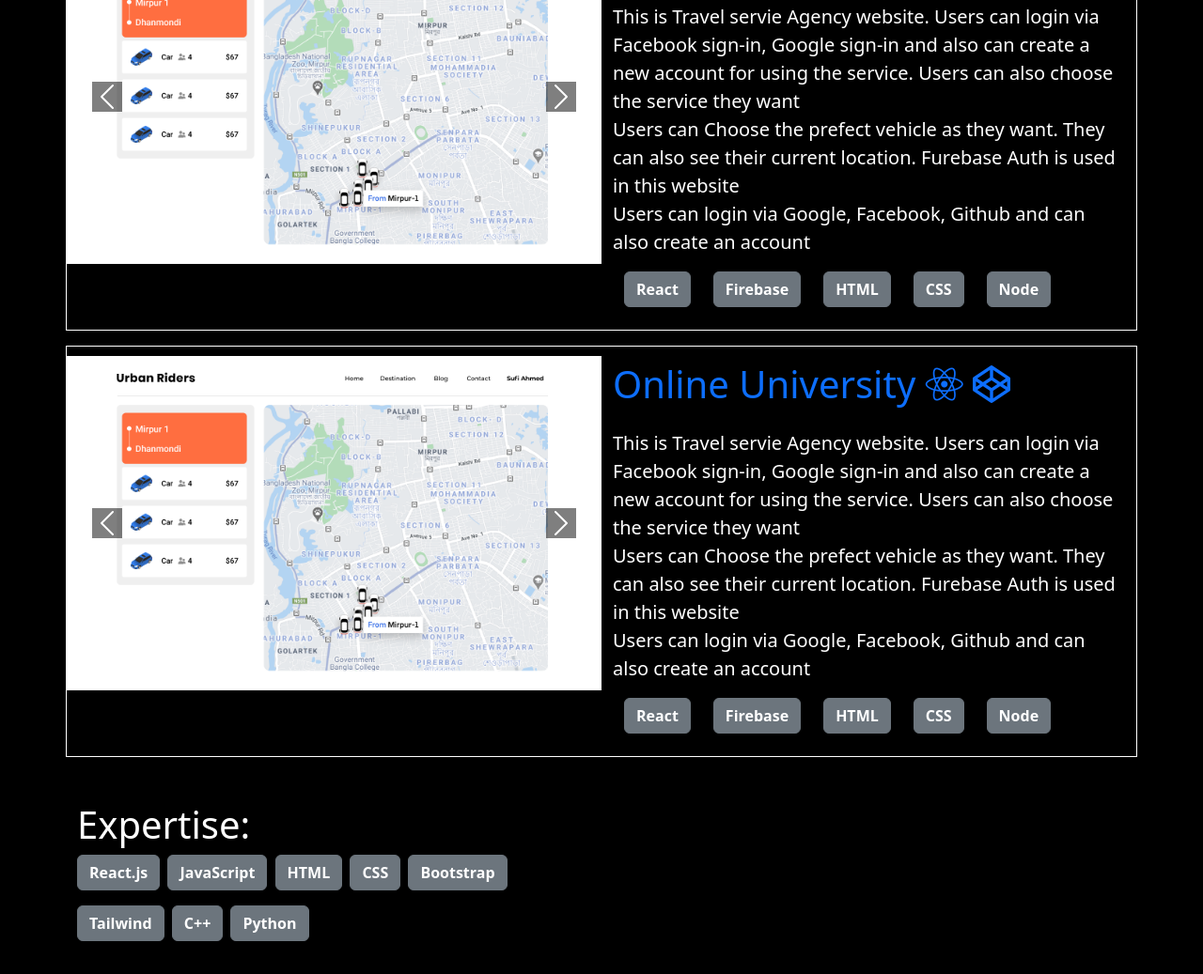
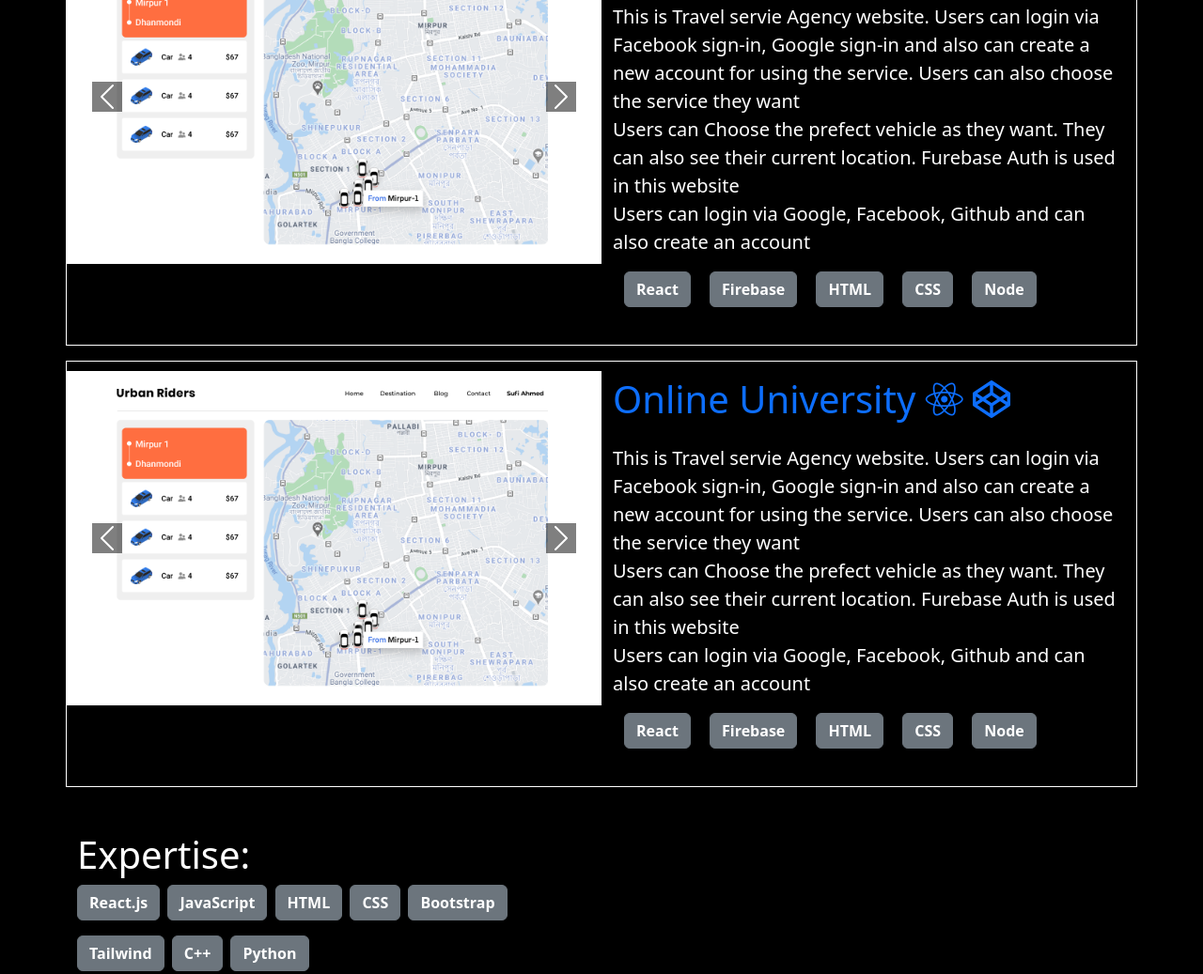
Before and after one commit to anonnoy-oniket/Portfolio, a plain HTML site: page index.html in a window 1280 px wide. Shown: the part 1037-2074 px from the top of the page at 94% size. Drawn offline with nearby package versions, Linux system fonts and the light colour scheme.

Commit message:
wah wah wah

```diff
--- a/index.html
+++ b/index.html
@@ -52,19 +52,23 @@
                     <p class="fs-4">I'm an enthusiastic JavaScript developer with knowing framework for the frontend and
                         backend. I know basic Java and MySQL. I'm also passionate about competitive programming
                     </p>
-                    <div class="d-flex gap-4 py-4">
+                    <div class="d-flex flex-column flex-lg-row gap-4 py-4">
+                        <div class="d-flex gap-4">
                             <a href="https://github.com/anonnoy-oniket" target="_blank"><i
                                     class="fa-brands fa-github fs-1"></i></a>
                             <a href="https://www.linkedin.com/in/a-oniket/" target="_blank"><i
                                     class="fa-brands fa-linkedin fs-1"></i></a>
                             <a href="https://www.twitter.com" target="_blank"><i
                                     class="fa-brands fa-x-twitter fs-1"></i></a>
+                        </div>
+                        <div>
                             <a href="projects-img/Anonnoy_Oniket_CV.pdf" target="_blank"" class=" cv-download">
                                 <button type="button"
                                     class="btn btn-info d-flex align-items-center justify-content-center gap-3">
                                     Resume <i class="fa-solid fa-download download-btn"></i>
                                 </button>
                             </a>
+                        </div>
                     </div>
                 </div>
                 <div class="col-12 col-lg-4">
@@ -109,12 +113,12 @@
                                 as they want. They can also see their current location. Furebase Auth is used in
                                 this website <br>Users can login via Google, Facebook, Github and can also create an
                                 account</p>
-                            <div class="container-fluid d-flex gap-4 pb-4">
-                                <button type="button" class="btn btn-secondary">React</button>
-                                <button type="button" class="btn btn-secondary">Firebase</button>
-                                <button type="button" class="btn btn-secondary">HTML</button>
-                                <button type="button" class="btn btn-secondary">CSS</button>
-                                <button type="button" class="btn btn-secondary">Node</button>
+                            <div class="container-fluid pb-4">
+                                <button type="button" class="btn btn-secondary mb-3">React</button>
+                                <button type="button" class="btn btn-secondary mb-3 ms-3">Firebase</button>
+                                <button type="button" class="btn btn-secondary mb-3 ms-3">HTML</button>
+                                <button type="button" class="btn btn-secondary mb-3 ms-3">CSS</button>
+                                <button type="button" class="btn btn-secondary mb-3 ms-3">Node</button>
                             </div>
                     </div>
                 </div>
@@ -155,12 +159,12 @@
                                 location. Furebase Auth is used in this website <br>Users can login via Google,
                                 Facebook, Github and
                                 can also create an account</p>
-                            <div class="container-fluid d-flex gap-4 pb-4">
-                                <button type="button" class="btn btn-secondary">React</button>
-                                <button type="button" class="btn btn-secondary">Firebase</button>
-                                <button type="button" class="btn btn-secondary">HTML</button>
-                                <button type="button" class="btn btn-secondary">CSS</button>
-                                <button type="button" class="btn btn-secondary">Node</button>
+                            <div class="container-fluid gap-4 pb-4">
+                                <button type="button" class="btn btn-secondary mb-3">React</button>
+                                <button type="button" class="btn btn-secondary mb-3 ms-3">Firebase</button>
+                                <button type="button" class="btn btn-secondary mb-3 ms-3">HTML</button>
+                                <button type="button" class="btn btn-secondary mb-3 ms-3">CSS</button>
+                                <button type="button" class="btn btn-secondary mb-3 ms-3">Node</button>
                             </div>
                     </div>
                 </div>
--- a/style.css
+++ b/style.css
@@ -29,7 +29,7 @@
     color: white;
 }
 
-.cv-download{
+.cv-download {
     text-decoration: none;
 }
 
@@ -57,11 +57,17 @@ main {
 
 .glow {
     font-weight: 700;
-    font-size: 4rem;
+    font-size: xx-large;
     color: #fff;
     -webkit-animation: glow 1s ease-in-out infinite alternate;
     -moz-animation: glow 1s ease-in-out infinite alternate;
     animation: glow 1s ease-in-out infinite alternate;
+}
+
+@media (min-width: 992px) {
+    .glow {
+        font-size: 4rem;
+    }
 }
 
 @-webkit-keyframes glow {
```
Lines whose indentation alone changed are shown as unchanged.
